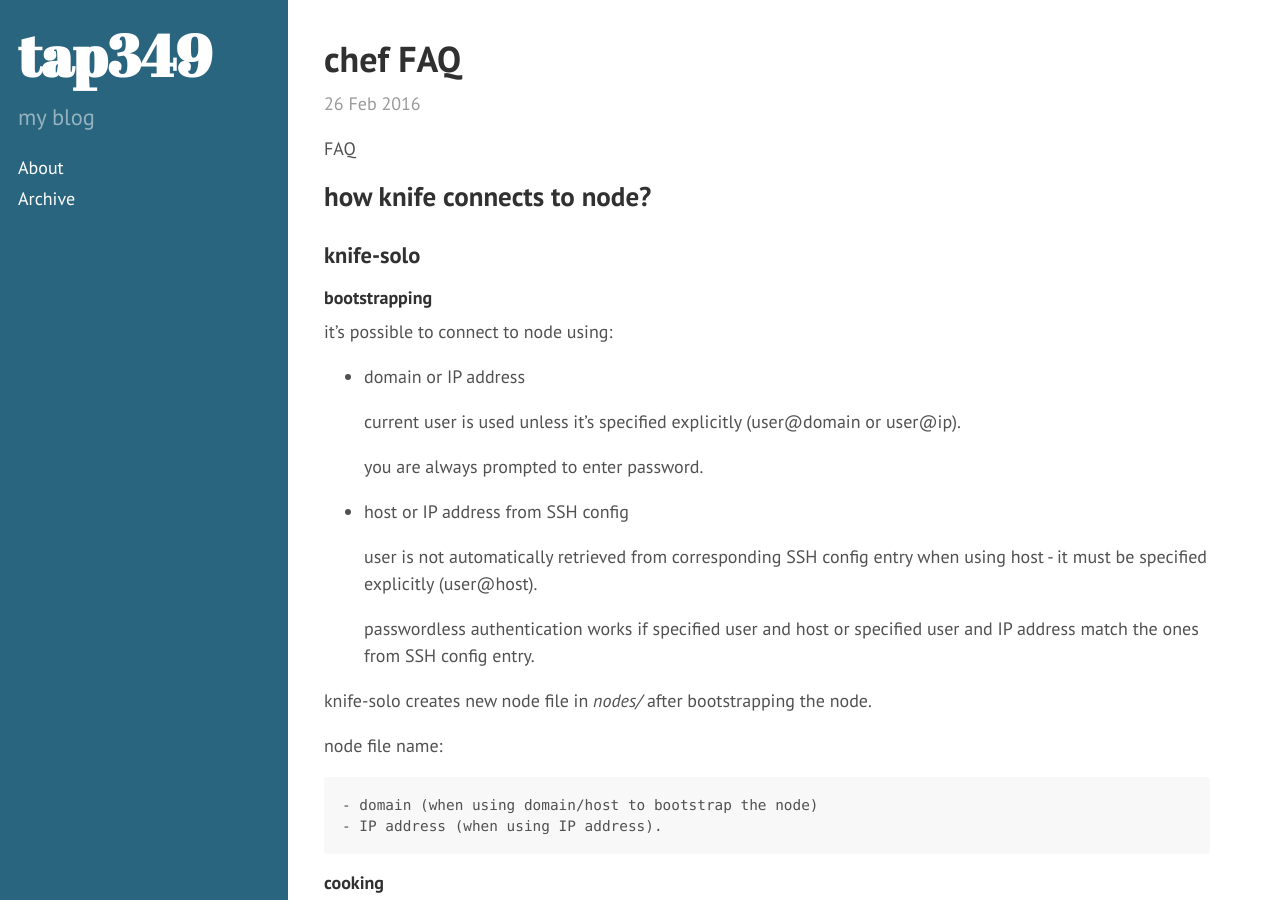
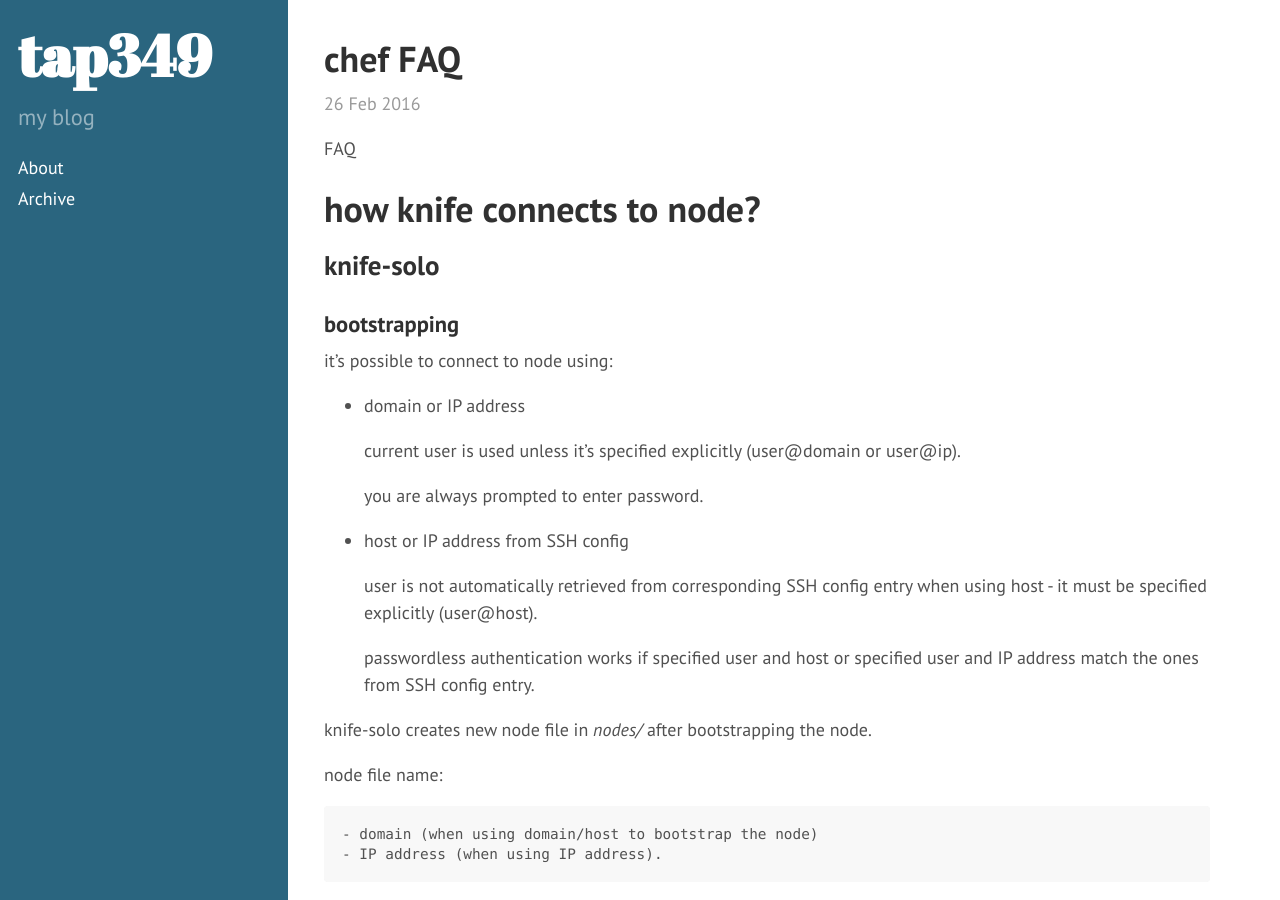
Before and after one commit to tap349/tap349.github.io, a Jekyll site: the page built from _posts/2016-02-27-chef-faq.md, in a window 1280 px wide and 900 px high. Built offline with Jekyll 4.4.1, drawn with Linux system fonts in a browser that asks for light colours.

Commit message:
update 2016-02-27_02:34:05

```diff
--- a/_posts/2016-02-27-chef-faq.md
+++ b/_posts/2016-02-27-chef-faq.md
@@ -10,11 +10,11 @@
 
 <!-- more -->
 
-## how knife connects to node?
+# how knife connects to node?
 
-### knife-solo
+## knife-solo
 
-####  bootstrapping
+### bootstrapping
 
   it's possible to connect to node using:
 
@@ -40,7 +40,7 @@
     - domain (when using domain/host to bootstrap the node)
     - IP address (when using IP address).
 
-#### cooking
+### cooking
 
   when using knife-solo and chef-solo there is no chef server where
   information about nodes might be stored.
@@ -58,14 +58,14 @@
   - chef-solo provisions the node using node file
     (it is created if it doesn't exist - see previous step)
 
-### knife-zero
+## knife-zero
 
-####  bootstrapping
+### bootstrapping
 
   same as file for knife-solo except that it's possible to specify node
   name with `--node-name` option when bootstrapping the node.
 
-#### cooking
+### cooking
 
   cooking differs since node configuration is stored inside local
   chef-zero server - changing host, domain or IP address in either SSH
```
